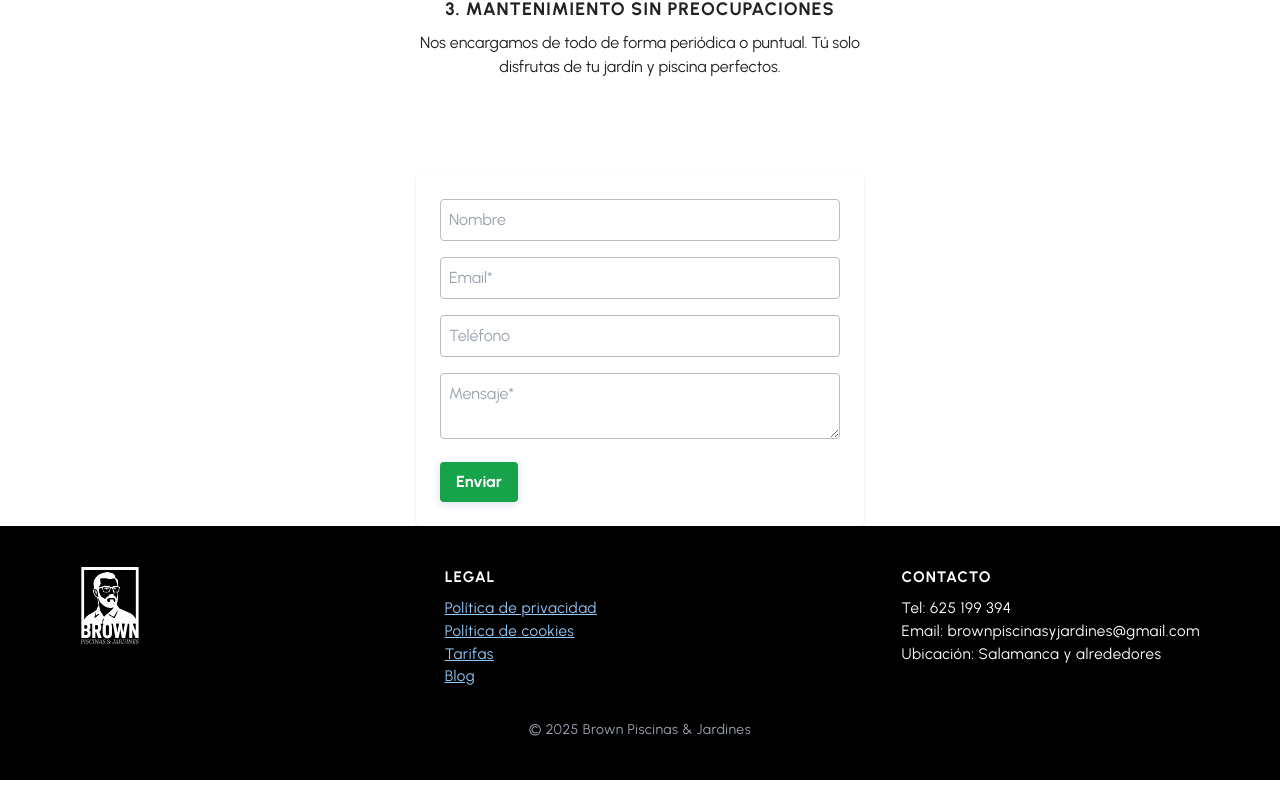
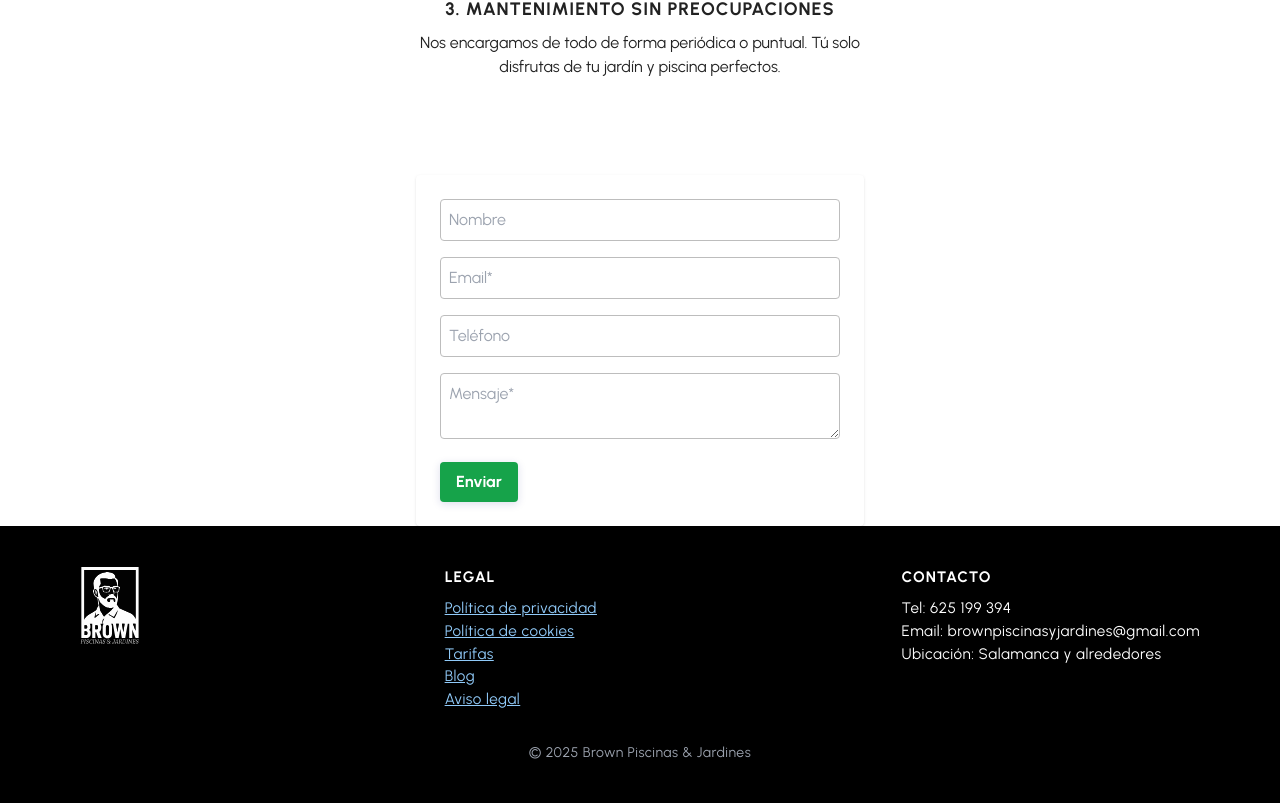
Before and after one commit to nebur-E92/Brown-Piscinas-Jardines, a Next.js app: page / in a window 1280 px wide. Shown: the part 3035-3838 px from the top of the page. Before the commit the page ends 3815 px from the top, so only its background shows below. Built offline with nearby package versions, Linux system fonts and the light colour scheme; a web font is replaced by a local one.

Commit message:
Añade enlace y documento de Aviso legal en el footer

```diff
--- a/app/components/Footer.tsx
+++ b/app/components/Footer.tsx
@@ -37,6 +37,9 @@ export default function Footer() {
               <li>
                 <a href="https://www.brownpiscinasyjardines.es/" target="_blank" rel="noopener noreferrer" className="underline">Blog</a>
               </li>
+              <li>
+                <a href="/docs/aviso-legal.pdf" target="_blank" rel="noopener noreferrer" className="underline">Aviso legal</a>
+              </li>
             </ul>
           </div>
           {/* Columna 3 */}
```
Also changed, not shown: 1 other file (tests, documents, lock files or other folders).
